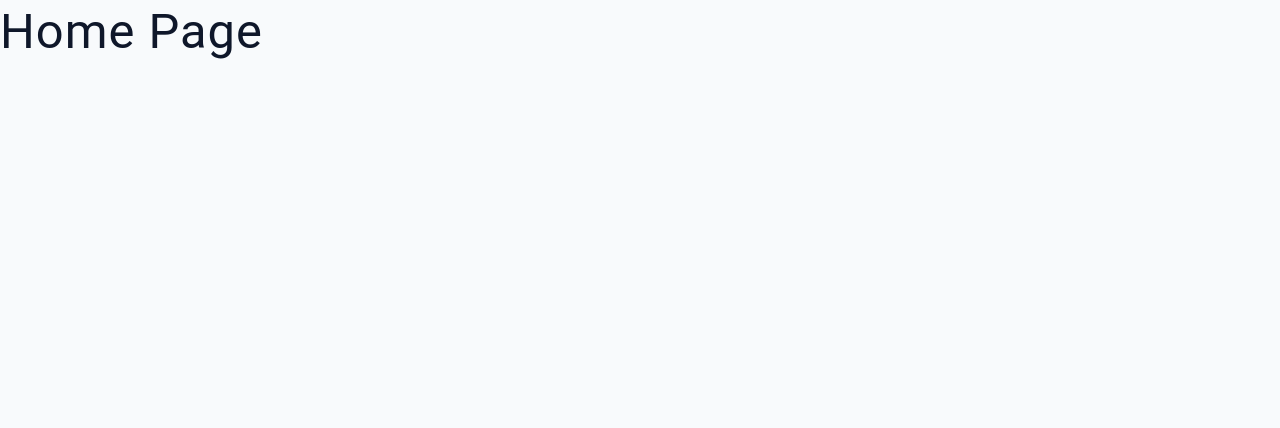
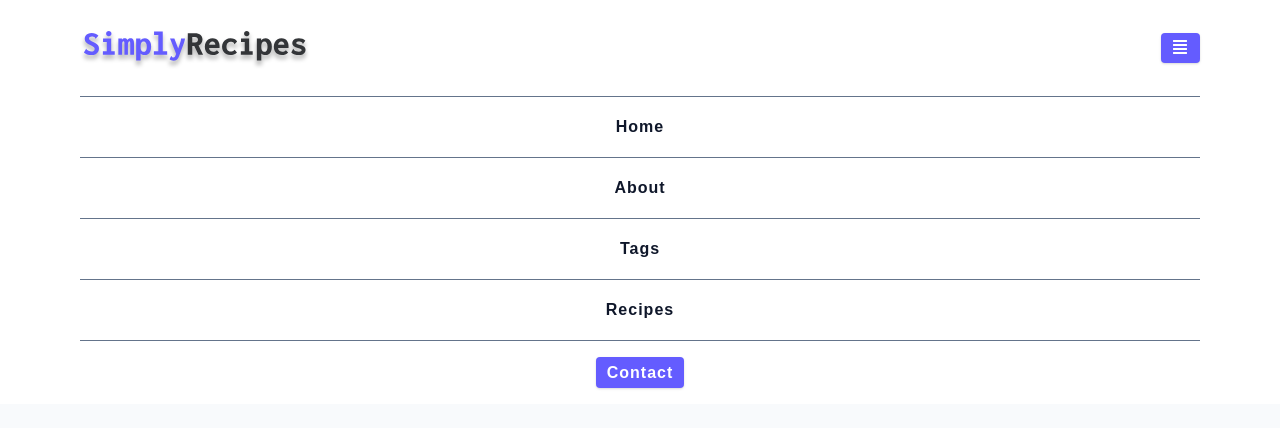
Before and after one commit to Flamcom27/css_course, a plain HTML site: page starter/index.html in a window 1280 px wide. Drawn offline with Linux system fonts and the light colour scheme.

Commit message:
nav bar is created

```diff
--- a/starter/css/main.css
+++ b/starter/css/main.css
@@ -5,7 +5,7 @@
 }
 /* fonts */
 
-@import url('https://fonts.googleapis.com/css2?family=Roboto:wght@400;500;600&family=Montserrat&display=swap');
+@import url("https://fonts.googleapis.com/css2?family=Roboto:wght@400;500;600&family=Montserrat&display=swap");
 html {
   font-size: 100%;
 } /*16px*/
@@ -42,8 +42,8 @@ html {
   --green-dark: #0f5132;
 
   /* fonts  */
-  --headingFont: 'Roboto', sans-serif;
-  --bodyFont: 'Nunito', sans-serif;
+  --headingFont: "Roboto", sans-serif;
+  --bodyFont: "Nunito", sans-serif;
   --smallText: 0.7em;
   /* rest of the vars */
   --backgroundColor: var(--grey-50);
@@ -259,3 +259,48 @@ ul {
 Navbar
 ===============
 */
+.navbar {
+  display: flex;
+  justify-content: center;
+  align-items: center;
+  background-color: rgb(255, 255, 255);
+}
+.nav-center {
+  width: 90vw;
+  max-width: var(--max-width);
+  font-weight: 550;
+}
+.nav-header {
+  display: flex;
+  height: 6rem;
+  justify-content: space-between;
+  align-items: center;
+}
+.nav-header img {
+  width: 230px;
+}
+.nav-links {
+  display: flex;
+  flex-direction: column;
+}
+.nav-link {
+  display: block;
+  text-align: center;
+  text-transform: capitalize;
+  color: var(--grey-900);
+  letter-spacing: var(--letterSpacing);
+  padding: 1rem 0;
+  border-top: 1px solid var(--grey-500);
+  transition: var(--transition);
+}
+.nav-link:hover {
+  color: var(--primary-500);
+  text-shadow: 2px 2px 25px #2d333f;
+}
+.contact-link a {
+  padding: 0.1rem 0.7rem;
+}
+.nav-logo {
+  display: flex;
+  align-items: center;
+}
--- a/starter/index.html
+++ b/starter/index.html
@@ -18,7 +18,29 @@
     <link rel="stylesheet" href="./css/main.css" />
   </head>
   <body>
-   <h1>Home Page </h1>
-
+    <!-- nav bar -->
+    <nav class="navbar">
+      <div class="nav-center">
+        <div class="nav-header">
+          <a href="./index.html" class="nav-logo">
+            <img src="./assets/logo.svg" alt="simply_recipes">
+          </a>
+          <button class="btn nav-btn">
+            <i class="fas fa-align-justify"></i>
+          </button>
+        </div>
+        <div class="nav-links">
+          <a href="./index.html" class="nav-link">home</a>
+          <a href="./about.html" class="nav-link">about</a>
+          <a href="./tags.html" class="nav-link">tags</a>
+          <a href="./recipes.html" class="nav-link">recipes</a>
+          <div class="nav-link contact-link">
+            <a href="./contact.html" class="btn">contact</a>
+          </div>
+        </div>
+      </div>
+    </nav>
+    <!-- main content -->
+    <!-- footer -->
   </body>
 </html>
```
